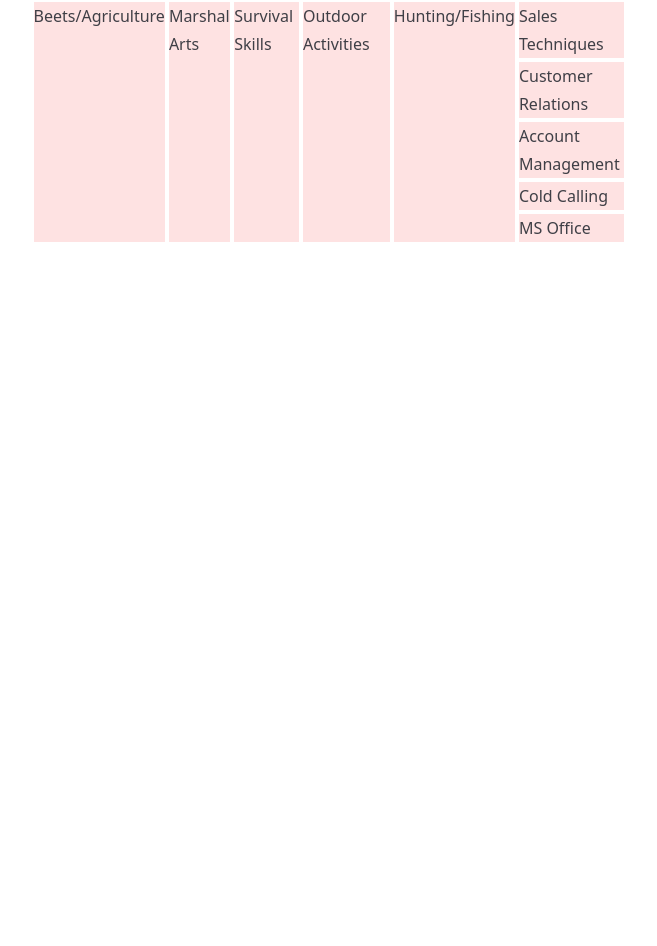
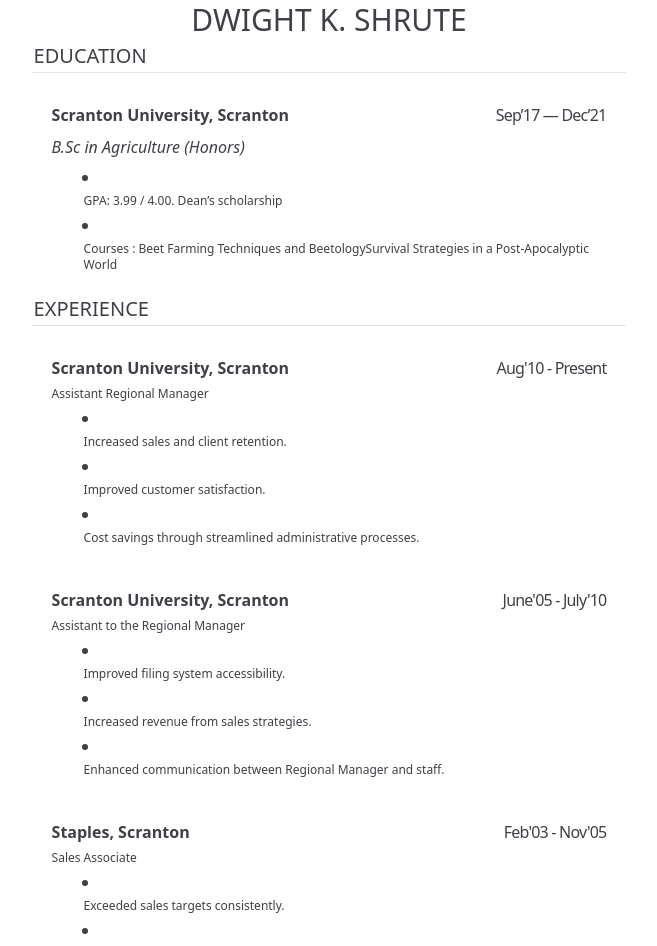
Before and after one commit to commitsovercoffee/instant-resume, a SvelteKit app: page / in a window 1280 px wide. Shown: the part 300-1246 px from the top of the page, without its empty margins (311-968 px from the left). Before the commit the page ends 800 px from the top, so only its background shows below. Built offline with nearby package versions, Linux system fonts and the light colour scheme.

Commit message:
updated pro theme

```diff
--- a/src/routes/components/atom.svelte
+++ b/src/routes/components/atom.svelte
@@ -15,10 +15,64 @@
 	export let content = "";
 	export let parent = "";
 	export let style = "";
+	export let items = Array();
+	export let index = -1;
+
+	// type of component :
+	export let type = "field";
+	// field : editable with menu
+	// block : editable without menu
+	// section : non-editable with menu
 
 	let pos;
 </script>
 
+{#if type === "block"}
+	<div
+		role="button"
+		tabindex="0"
+		on:keydown={() => {}}
+		on:click|stopPropagation|preventDefault={() => {
+			{
+				selected = true;
+				$menu.visible = false;
+			}
+		}}
+		on:dblclick={() => {
+			editable = true;
+		}}
+		on:focusout={() => {
+			editable = false;
+		}}
+		contenteditable={editable}
+		class={`${style} ${base} ${
+			editable ? "cursor-text" : "cursor-default select-none"
+		}`}
+	>
+		{content}
+	</div>
+{:else if type === "section"}
+	<div
+		role="button"
+		tabindex="0"
+		bind:this={pos}
+		on:keydown={() => {}}
+		on:click|stopPropagation={() => {
+			selected = true;
+			$menu.pos = pos.getBoundingClientRect();
+			$menu.visible = true;
+			$menu.parent = parent;
+			$menu.content = content;
+			$menu.items = items;
+			$menu.index = index;
+		}}
+		class={`${style} ${base} ${
+			editable ? "cursor-text" : "cursor-default select-none"
+		}`}
+	>
+		<slot />
+	</div>
+{:else if type === "field"}
 	<div
 		role="button"
 		tabindex="0"
@@ -32,6 +86,8 @@
 				$menu.visible = true;
 				$menu.parent = parent;
 				$menu.content = content;
+				$menu.items = [];
+				$menu.index = index;
 			}
 		}}
 		on:dblclick={() => {
@@ -48,3 +104,4 @@
 	>
 		{content}
 	</div>
+{/if}
--- /dev/null
+++ b/src/routes/stores/details-bk.js
@@ -0,0 +1,99 @@
+import { writable } from "svelte/store";
+
+export const details = writable({
+  contact: [
+    {
+      name: "Dwight K. Shrute",
+      mail: "dwightshrute@gmail.com",
+      phone: "(555) 123-4567",
+      website: "shrutefarms.com",
+    },
+  ],
+  links: [
+    "github.com/dwightshrute",
+    "linkedin.com/dwightshrute",
+    "twitter.com/dwightshrute",
+  ],
+  skills: [
+    "Sales Techniques",
+    "Customer Relations",
+    "Account Management",
+    "Cold Calling",
+    "MS Office",
+  ],
+
+  certifications: [
+    "Certified Sales Professional (CSP)",
+    "Certified Crop Advisor (CCA)",
+    "Crisis Intervention Training (CIT) Certification",
+  ],
+
+  projects: [
+    {
+      name: "Beet Master",
+      desc: "comprehensive guide for all things beet farming.",
+    },
+    {
+      name: "Sales Warrior",
+      desc: "performance tracking system for sales teams.",
+    },
+    {
+      name: "Pranksters Pro",
+      desc: "pranks to outwit and outsmart Jim Halpert.",
+    },
+  ],
+
+  interests: [
+    "Beets/Agriculture",
+    "Marshal Arts",
+    "Survival Skills",
+    "Outdoor Activities",
+    "Hunting/Fishing",
+  ],
+
+  summary: [
+    "I'm a senior paper salesman with a proven track record of managing and growing a substantial client portfolio at Dunder Mifflin, seeking a challenging position that leverages my diverse skillset.",
+  ],
+
+  experiences: [
+    {
+      role: " Assistant Regional Manager",
+      company: "Dunder Mifflin, Scranton, PA",
+      duration: "2010 - Present",
+      tasks: [
+        "Increased sales and client retention.",
+        "Improved customer satisfaction.",
+        "Cost savings through streamlined administrative processes.",
+      ],
+      deletable: true,
+    },
+    {
+      role: " Assistant to the Regional Manager",
+      company: " Dunder Mifflin, Scranton, PA",
+      duration: " 2005 - 2010",
+      tasks: [
+        "Improved filing system accessibility.",
+        "Increased revenue from sales strategies.",
+        "Enhanced communication between Regional Manager and staff.",
+      ],
+    },
+    {
+      role: "Sales Associate",
+      company: "Staples, Scranton, PA",
+      duration: "2003 - 2005",
+      tasks: [
+        "Exceeded sales targets consistently.",
+        "High customer satisfaction and repeat business.",
+        "Recognition for outstanding performance.",
+      ],
+    },
+  ],
+
+  education: [
+    {
+      degree: "B.Sc in Agriculture (Honors)",
+      institute: "Scranton University, Scranton",
+      duration: "2003",
+    },
+  ],
+});
--- a/src/routes/stores/details.js
+++ b/src/routes/stores/details.js
@@ -1,19 +1,45 @@
 import { writable } from "svelte/store";
 
 export const details = writable({
-	contact: [
-		{
   name: "Dwight K. Shrute",
-			mail: "dwightshrute@gmail.com",
-			phone: "(555) 123-4567",
-			website: "shrutefarms.com",
-		},
+  institutes: ["Scranton University, Scranton"],
+  degrees: ["B.Sc in Agriculture (Honors)"],
+  terms: ["Sep’17 — Dec’21"],
+  details: [
+    [
+      "GPA: 3.99 / 4.00. Dean’s scholarship",
+      "Courses : Beet Farming Techniques and BeetologySurvival Strategies in a Post-Apocalyptic World",
     ],
-	links: [
-		"github.com/dwightshrute",
-		"linkedin.com/dwightshrute",
-		"twitter.com/dwightshrute",
   ],
+  companies: [
+    "Scranton University, Scranton",
+    "Scranton University, Scranton",
+    "Staples, Scranton",
+  ],
+  roles: [
+    "Assistant Regional Manager",
+    "Assistant to the Regional Manager",
+    "Sales Associate",
+  ],
+  tasks: [
+    [
+      "Increased sales and client retention.",
+      "Improved customer satisfaction.",
+      "Cost savings through streamlined administrative processes.",
+    ],
+    [
+      "Improved filing system accessibility.",
+      "Increased revenue from sales strategies.",
+      "Enhanced communication between Regional Manager and staff.",
+    ],
+    [
+      "Exceeded sales targets consistently.",
+      "High customer satisfaction and repeat business.",
+      "Recognition for outstanding performance.",
+    ],
+  ],
+
+  periods: ["Aug'10 - Present", "June'05 - July'10", "Feb'03 - Nov'05"],
   skills: [
     "Sales Techniques",
     "Customer Relations",
@@ -21,79 +47,4 @@ export const details = writable({
     "Cold Calling",
     "MS Office",
   ],
-
-	certifications: [
-		"Certified Sales Professional (CSP)",
-		"Certified Crop Advisor (CCA)",
-		"Crisis Intervention Training (CIT) Certification",
-	],
-
-	projects: [
-		{
-			name: "Beet Master",
-			desc: "comprehensive guide for all things beet farming.",
-		},
-		{
-			name: "Sales Warrior",
-			desc: "performance tracking system for sales teams.",
-		},
-		{
-			name: "Pranksters Pro",
-			desc: "pranks to outwit and outsmart Jim Halpert.",
-		},
-	],
-
-	interests: [
-		"Beets/Agriculture",
-		"Marshal Arts",
-		"Survival Skills",
-		"Outdoor Activities",
-		"Hunting/Fishing",
-	],
-
-	summary: [
-		"I'm a senior paper salesman with a proven track record of managing and growing a substantial client portfolio at Dunder Mifflin, seeking a challenging position that leverages my diverse skillset.",
-	],
-
-	experiences: [
-		{
-			role: " Assistant Regional Manager",
-			company: "Dunder Mifflin, Scranton, PA",
-			duration: "2010 - Present",
-			tasks: [
-				"Increased sales and client retention.",
-				"Improved customer satisfaction.",
-				"Cost savings through streamlined administrative processes.",
-			],
-			deletable: true,
-		},
-		{
-			role: " Assistant to the Regional Manager",
-			company: " Dunder Mifflin, Scranton, PA",
-			duration: " 2005 - 2010",
-			tasks: [
-				"Improved filing system accessibility.",
-				"Increased revenue from sales strategies.",
-				"Enhanced communication between Regional Manager and staff.",
-			],
-		},
-		{
-			role: "Sales Associate",
-			company: "Staples, Scranton, PA",
-			duration: "2003 - 2005",
-			tasks: [
-				"Exceeded sales targets consistently.",
-				"High customer satisfaction and repeat business.",
-				"Recognition for outstanding performance.",
-			],
-		},
-	],
-
-	education: [
-		{
-			degree: "B.Sc in Agriculture (Honors)",
-			institute: "Scranton University, Scranton",
-			duration: "2003",
-		},
-	],
 });
--- a/src/routes/stores/menu.js
+++ b/src/routes/stores/menu.js
@@ -1,9 +1,9 @@
 import { writable } from "svelte/store";
 
 export const menu = writable({
-	content: 'abc',
-	parent: 'abc',
-	opt:'',
+  content: "",
+  parent: "",
+  opt: "",
   visible: false,
   pos: {
     x: 0,
@@ -15,4 +15,6 @@ export const menu = writable({
     bottom: 0,
     left: 0,
   },
+  items: [],
+  index: -1,
 });
--- a/src/routes/templates/pro.svelte
+++ b/src/routes/templates/pro.svelte
@@ -5,14 +5,125 @@
 
 <p>Pro Component</p>
 
-<div class="bg-red-100 flex">
-	{#each $details.interests as content}
-		<Atom {content} parent="interests" />
+<div>
+	<!-- Applicant Name -->
+	<Atom
+		content={$details.name.toUpperCase()}
+		type="block"
+		style="font-thin text-center text-3xl"
+	/>
+
+	<!-- Education Section -->
+	<Atom content="EDUCATION" type="block" style="text-xl font-thin" />
+	<hr class="m-0 mb-2" />
+
+	<!-- Institute -->
+	{#each $details.institutes as institute, i}
+		<Atom
+			type="section"
+			items={["institutes", "degrees", "details"]}
+			style="p-4"
+			index={i}
+		>
+			<section class="flex justify-between">
+				<Atom
+					type="block"
+					content={$details.institutes[i]}
+					parent="institutes"
+					style="font-bold"
+					index={i}
+				/>
+				<Atom
+					type="block"
+					content={$details.terms[i]}
+					parent="terms"
+					style="font-thin tracking-tighter"
+					index={i}
+				/>
+			</section>
+
+			<Atom
+				type="block"
+				content={$details.degrees[i]}
+				parent="degrees"
+				style="italic"
+				index={i}
+			/>
+			{#each $details.details[i] as detail}
+				<li class="ml-8 my-0">
+					<Atom
+						type="block"
+						content={detail}
+						parent="details"
+						style="text-xs"
+						index={i}
+					/>
+				</li>
+			{/each}
+		</Atom>
 	{/each}
 
-	<div>
-		{#each $details.skills as content}
-			<Atom {content} parent="skills" />
-		{/each}
-	</div>
+	<!-- Experience Section -->
+	<Atom content="EXPERIENCE" type="block" style="text-xl font-thin" />
+	<hr class="m-0 mb-2" />
+
+	<!-- Institute -->
+	{#each $details.companies as company, i}
+		<Atom
+			type="section"
+			items={["companies", "roles", "tasks"]}
+			style="p-4"
+			index={i}
+		>
+			<section class="flex justify-between">
+				<Atom
+					type="block"
+					content={$details.companies[i]}
+					parent="companies"
+					style="font-bold"
+					index={i}
+				/>
+				<Atom
+					type="block"
+					content={$details.periods[i]}
+					parent="terms"
+					style="font-thin tracking-tighter"
+					index={i}
+				/>
+			</section>
+
+			<Atom
+				type="block"
+				content={$details.roles[i]}
+				parent="roles"
+				style="text-xs"
+				index={i}
+			/>
+			{#each $details.tasks[i] as task}
+				<li class="ml-8 my-0">
+					<Atom
+						type="block"
+						content={task}
+						parent="tasks"
+						style="text-xs"
+						index={i}
+					/>
+				</li>
+			{/each}
+		</Atom>
+	{/each}
+
+	<!-- Skills Section -->
+	<Atom content="SKILLS" type="block" style="text-xl font-thin" />
+	<hr class="m-0 mb-2" />
+	{#each $details.skills as task}
+		<li class="ml-8 my-0">
+			<Atom
+				type="block"
+				content={task}
+				parent="tasks"
+				style="text-xs"
+			/>
+		</li>
+	{/each}
 </div>
```
Also changed, not shown: src/routes/components/menu.svelte (+41 -8 lines), tests/test.js (+6 -4 lines), 1 other file (tests, documents, lock files or other folders). Lines whose indentation alone changed are shown as unchanged.
